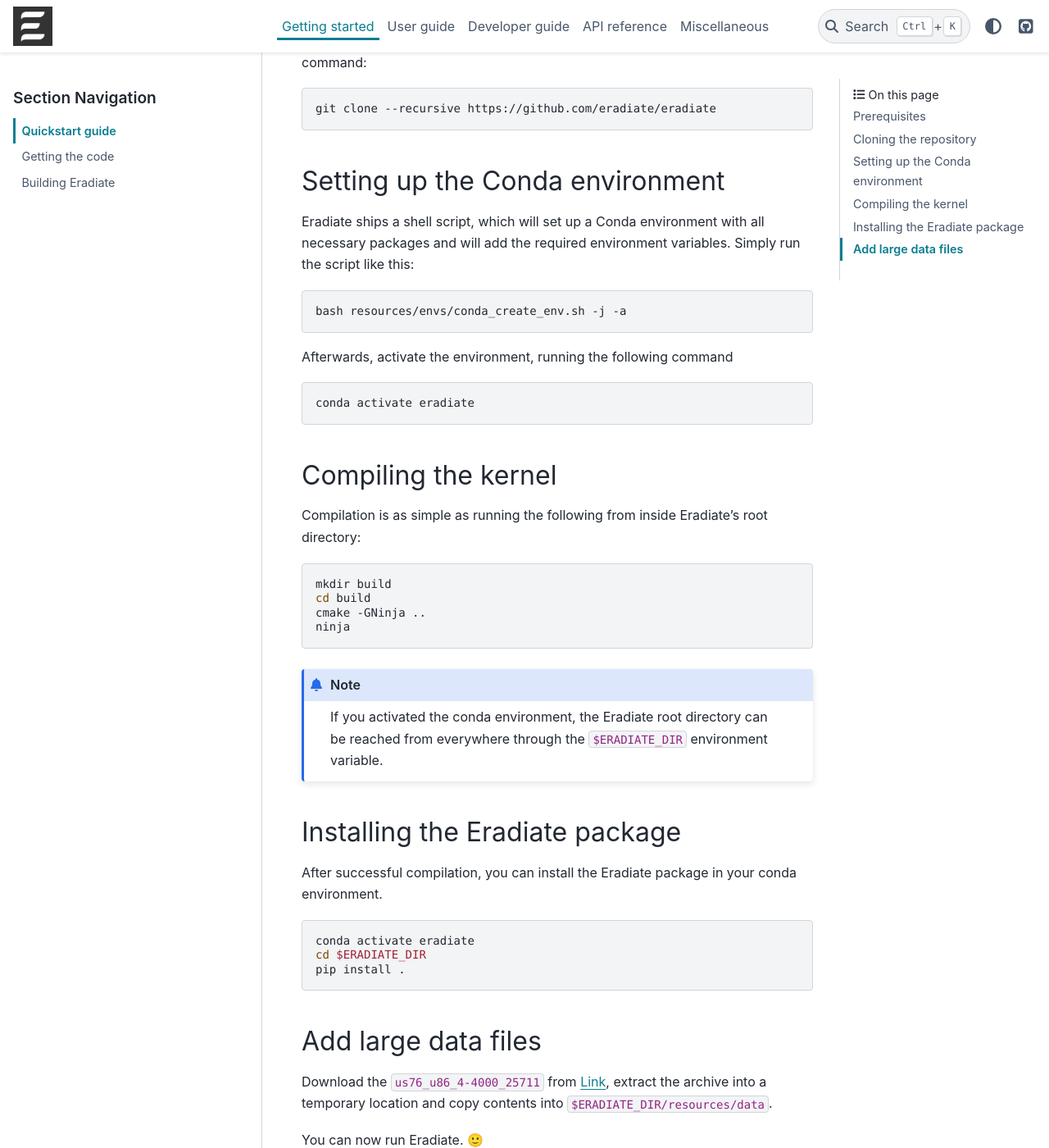
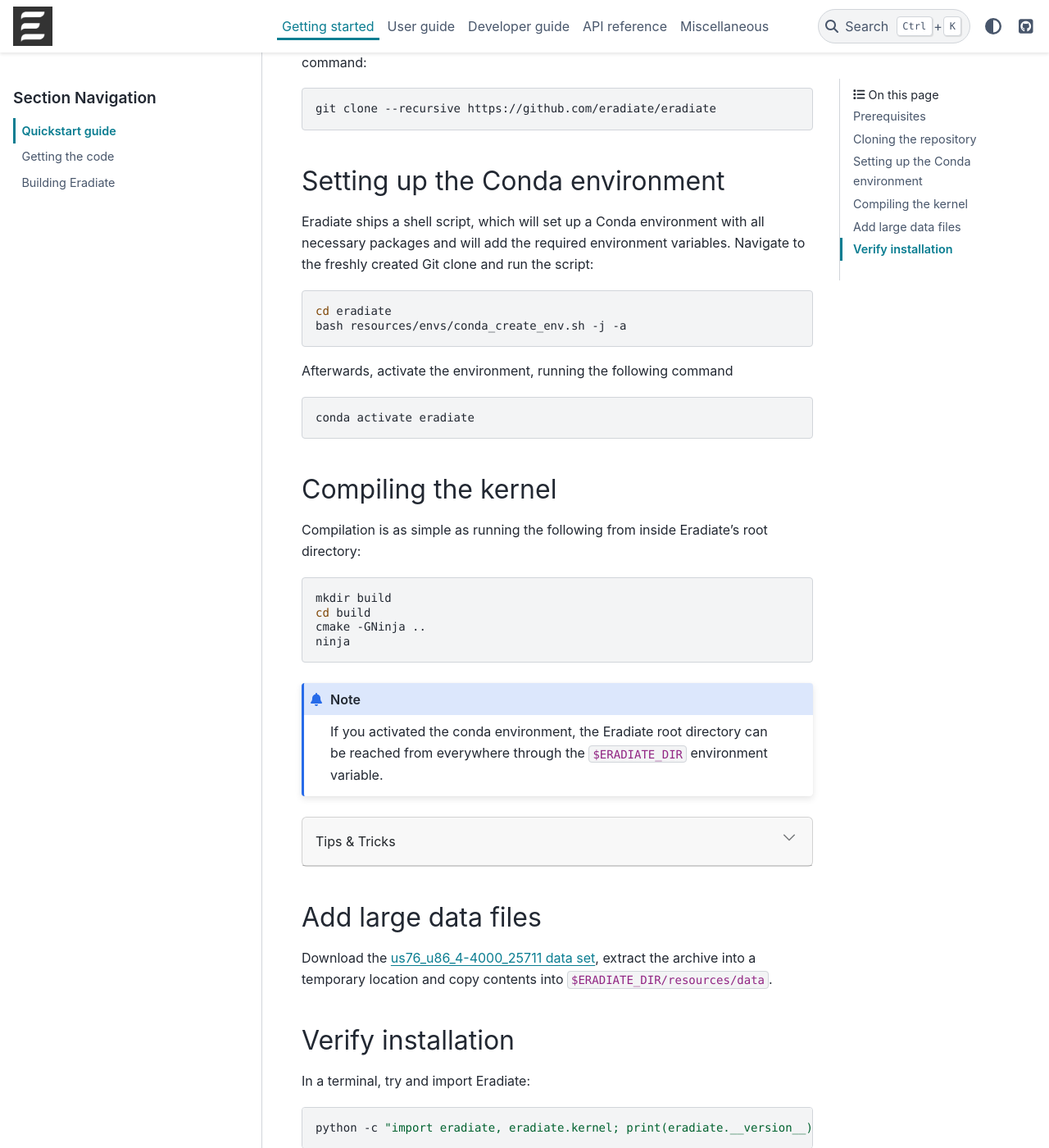
Before and after one commit to eradiate/eradiate, a Sphinx documentation site: the page built from docs/rst/getting_started/quickstart.rst, in a window 1280 px wide and 1400 px high, scrolled down 1259 px. Shown: the whole window at 82% size. Built offline with Sphinx 7.4.7 and the PyData theme 0.15.4, drawn with Linux system fonts in a browser that asks for light colours; pages that are not in the unit, such as notebooks, are missing from menus; some of the changed text lies outside the part shown.

Commit message:
Updated quickstart guide

```diff
--- a/docs/rst/getting_started/quickstart.rst
+++ b/docs/rst/getting_started/quickstart.rst
@@ -76,9 +76,9 @@
    .. admonition:: Installing packages
 
       On macOS, you will need to install XCode, CMake, and
-      `Ninja <https://ninja-build.org/>`_. XCode can be install from the App
-      Store. CMake and Ninja can be installed with the
-      `Homebrew package manager <https://brew.sh/>`_:
+      `Ninja <https://ninja-build.org/>`_. XCode can be installed from the App
+      Store. Make sure that your copy of the XCode is up-to-date. CMake and
+      Ninja can be installed with the `Homebrew package manager <https://brew.sh/>`_:
 
       .. code-block:: bash
 
@@ -109,11 +109,13 @@
 Setting up the Conda environment
 --------------------------------
 
-Eradiate ships a shell script, which will set up a Conda environment with all necessary packages
-and will add the required environment variables. Simply run the script like this:
+Eradiate ships a shell script, which will set up a Conda environment with all
+necessary packages and will add the required environment variables. Navigate to
+the freshly created Git clone and run the script:
 
 .. code-block:: bash
 
+   cd eradiate
    bash resources/envs/conda_create_env.sh -j -a
 
 Afterwards, activate the environment, running the following command
@@ -141,27 +143,71 @@
    If you activated the conda environment, the Eradiate root directory can be reached from everywhere
    through the ``$ERADIATE_DIR`` environment variable.
 
-.. _sec-getting_started-quickstart-install_package:
 
-Installing the Eradiate package
--------------------------------
+.. dropdown:: Tips & Tricks
 
-After successful compilation, you can install the Eradiate package in your conda environment.
+   Mitsuba compilation can fail due to CMake not accessing the correct Python
+   interpreter and/or C/C++ compiler.
+   In this case, the interpreter and compiler can be specified manually through
+   CMake variables. To determine the path to the python interpreter run the
+   following command in your terminal
 
-.. code-block:: bash
+   .. code-block:: bash
 
-   conda activate eradiate
-   cd $ERADIATE_DIR
-   pip install .
+      which python
+
+   The response should be a path, similar to this:
+
+   .. tabbed:: Linux
+
+      .. code-block::
+
+         /home/<username>/miniconda3/envs/eradiate/bin/python
+
+   .. tabbed:: macOS
+
+      .. code-block::
+
+         /Users/<username>/miniconda3/envs/eradiate/bin/python
+
+   For the C and C++ compilers, run the following commands respectively.
+
+   .. code-block:: bash
+
+      which clang
+      which clang++
+
+   The python interpreter is passed directly to cmake like this:
+
+   .. code-block:: bash
+
+      cmake -GNinja -D PYHTON_EXECUTABLE=<result of query> ..
+
+   The C and C++ compilers must be defined through environment variables like this:
+
+   .. code-block:: bash
+
+      export CC=<result of query>
+      export CXX=<result of query>
 
 .. _sec-getting_started-quickstart-data_files:
 
 Add large data files
 --------------------
 
-Download the ``us76_u86_4-4000_25711`` from `Link <https://eradiate.eu/data/spectra-us76_u86_4-4000_25711.zip>`_,
+Download the `us76_u86_4-4000_25711 data set <https://eradiate.eu/data/spectra-us76_u86_4-fullrange.zip>`_,
 extract the archive into a temporary location and copy contents into ``$ERADIATE_DIR/resources/data``.
 
+Verify installation
+-------------------
+
+In a terminal, try and import Eradiate:
+
+.. code-block:: bash
+
+   python -c "import eradiate, eradiate.kernel; print(eradiate.__version__)"
+
+The command should succeed and display the current version number.
 You can now run Eradiate. |smile|
 
 .. |smile| unicode:: U+1F642
```
